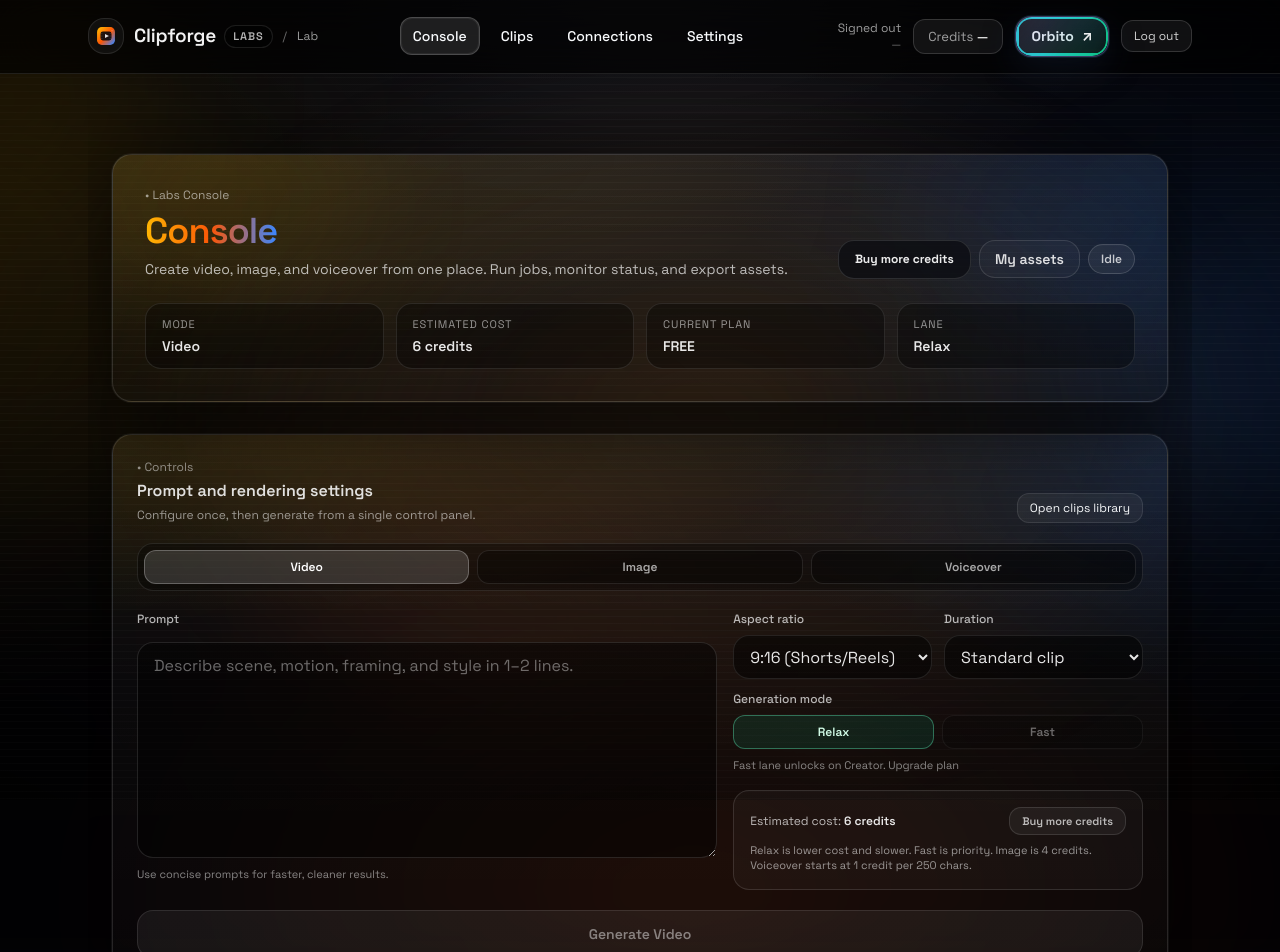
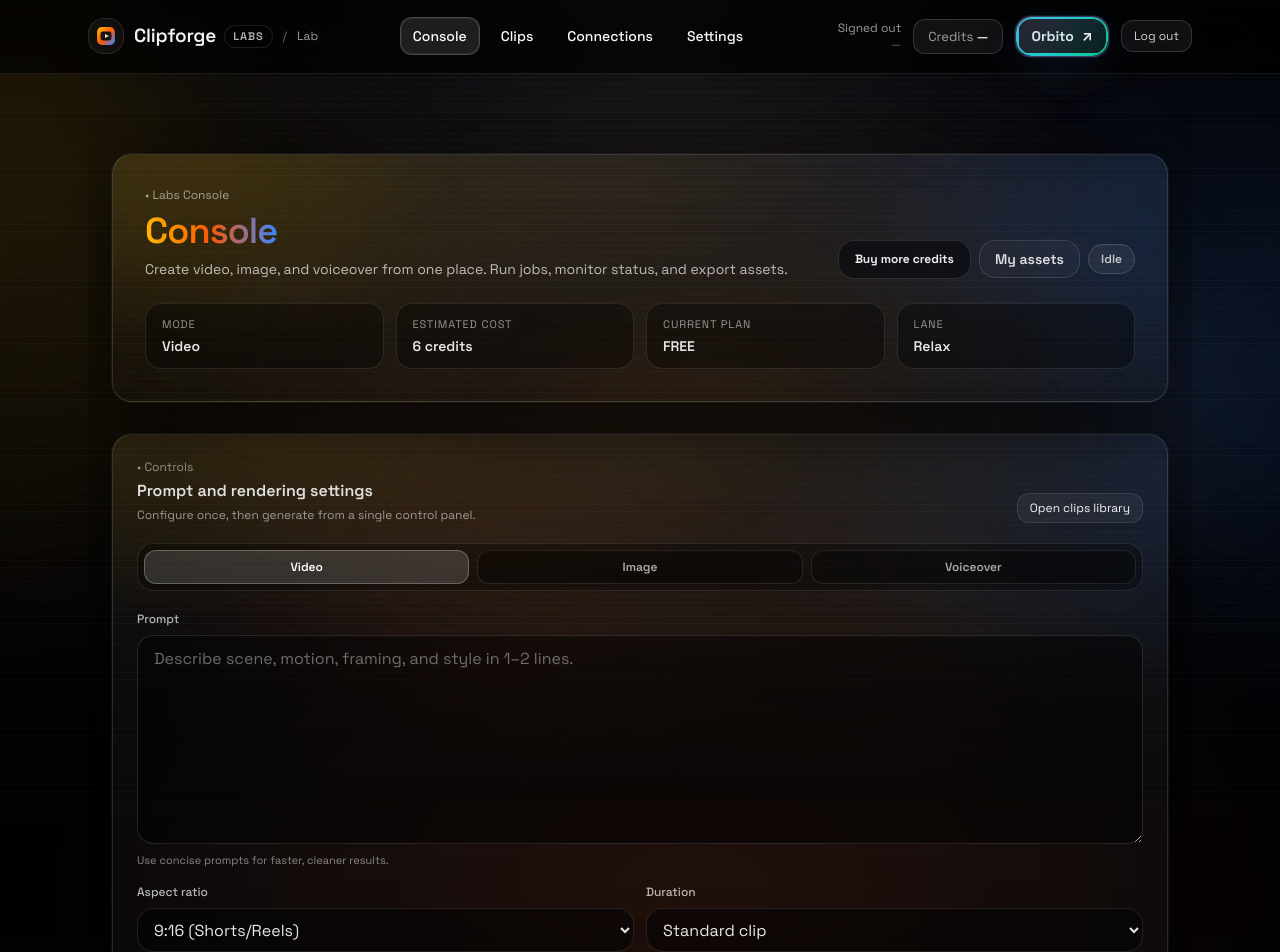
Before and after one commit to Sakibhoq/clipforge-ai, a Next.js app in the folder clipforge-labs/frontend/: page /app/generate in a window 1280 px wide. Shown: the top 952 px of the page. Built offline with nearby package versions, Linux system fonts and the light colour scheme; no server answers.

Commit message:
Fix generate form overlap on mid-size screens

```diff
--- a/clipforge-labs/frontend/app/app/generate/GenerateClient.tsx
+++ b/clipforge-labs/frontend/app/app/generate/GenerateClient.tsx
@@ -398,8 +398,8 @@ export default function GenerateClient() {
                 ))}
               </div>
 
-              <div className="grid gap-4 xl:grid-cols-12">
-                <div className="grid gap-2 xl:col-span-7">
+              <div className="grid gap-4 xl:grid-cols-1 2xl:grid-cols-12">
+                <div className="grid min-w-0 gap-2 2xl:col-span-7">
                   <label className="text-xs font-medium text-white/70">Prompt</label>
                   <textarea
                     value={prompt}
@@ -419,11 +419,11 @@ export default function GenerateClient() {
                   </div>
                 </div>
 
-                <div className="grid gap-4 xl:col-span-5">
+                <div className="grid min-w-0 gap-4 2xl:col-span-5">
                   {mode !== "voiceover" ? (
                     mode === "video" ? (
                       <div className="grid gap-3">
-                        <div className="grid gap-3 sm:grid-cols-2">
+                        <div className="grid gap-3 sm:grid-cols-1 md:grid-cols-2 2xl:grid-cols-2">
                           <div className="grid gap-2">
                             <label className="text-xs font-medium text-white/70">Aspect ratio</label>
                             <select
@@ -509,7 +509,7 @@ export default function GenerateClient() {
                       </div>
                     )
                   ) : (
-                    <div className="grid gap-3 sm:grid-cols-2">
+                    <div className="grid gap-3 sm:grid-cols-1 md:grid-cols-2 xl:grid-cols-1 2xl:grid-cols-2">
                       <div className="grid gap-2">
                         <label className="text-xs font-medium text-white/70">Voice</label>
                         <input
```
